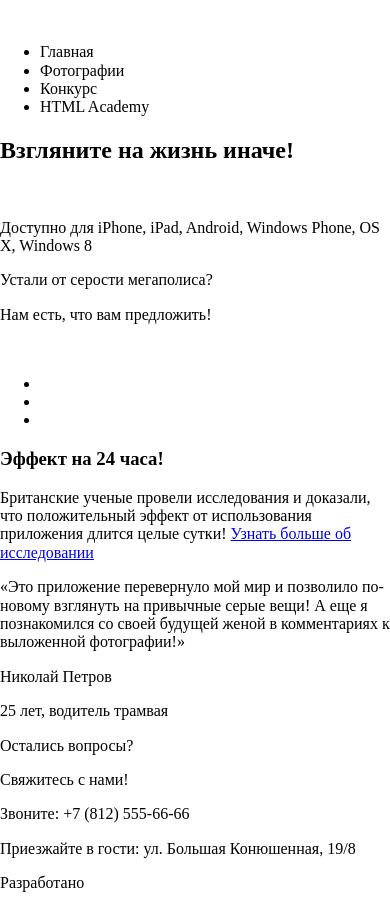
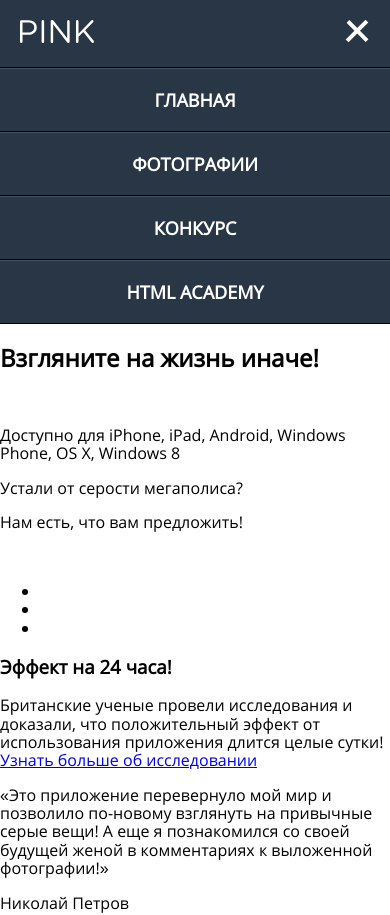
Before and after one commit to winhex/pink-16, a website: page source/index.html in a window 390 px wide. Shown: the top 915 px of the page. Drawn offline with nearby package versions, Linux system fonts and the light colour scheme; files that its build step writes are made by us from their sources; files whose address does not match are found by name.

Commit message:
хедер мобильная и дестктоп-версия

```diff
--- a/gulpfile.js
+++ b/gulpfile.js
@@ -23,7 +23,7 @@ gulp.task("css", function () {
 
     .pipe(gulp.dest("source/css"))
     .pipe(minify())
-    .pipe(rename("style.min.css"))
+    .pipe(rename("style-min.css"))
     .pipe(gulp.dest("source/css"))
     .pipe(server.stream());
 });
--- a/source/index.html
+++ b/source/index.html
@@ -12,14 +12,24 @@
     <header class="main-header">
         <h1 class="visually-hidden">Главная страница приложения Pink</h1>
         <nav class="main-nav">
-            <a href="#" class="main-logo">
-                <img class="main-logo__img" src="img/icon-logo-pink-white-mobile.svg" alt="Логотип" >
-            </a>
-            <ul class="main-nav__menu">
-                <li class="main-nav__item">Главная</li>
-                <li class="main-nav__item">Фотографии</li>
-                <li class="main-nav__item">Конкурс</li>
-                <li class="main-nav__item">HTML Academy</li>
+            <div class="main-nav__header">
+                <a href="#" class="main-logo">
+                  <picture>
+                      <source media="(min-width: 1200px)"  srcset="img/icon-logo-pink-white-desktop.svg">
+                      <source media="(min-width: 700px)"   srcset="img/icon-logo-pink-white-tablet.svg">
+                      <img class="main-logo__img" src="img/icon-logo-pink-white-mobile.svg" alt="Логотип" >
+                   </picture>
+                </a>
+
+                  <button class="main-nav__toggle" type="button"></button>
+
+              </div>
+
+              <ul class="main-nav__menu">
+                <li class="main-nav__item"><a class="main-nav__link" href="#">Главная</a></li>
+                <li class="main-nav__item"><a class="main-nav__link" href="#">Фотографии</a></li>
+                <li class="main-nav__item"><a class="main-nav__link" href="#">Конкурс</a></li>
+                <li class="main-nav__item"><a class="main-nav__link" href="#">HTML Academy</a></li>
             </ul>
         </nav>
     </header>
--- a/source/less/global.less
+++ b/source/less/global.less
@@ -1,3 +1,44 @@
+ // переменные
+@mobile-width: 320px;
+@tablet-width: 700px;
+@desktop-width: 1200px;
+
+@retina-dpi: 144dpi;
+@retina-dppx: 1.5dppx;
+
+ // переменные
+
+ // отладка
+ img:not([alt]), label:not([for]), input[type=submit]:not([value]) {
+      outline: 2px solid red;
+ }
+
+@font-face {
+  font-weight: normal;
+  font-family: "Open Sans";
+  font-style: normal;
+
+  src: url("../fonts/opensans.woff") format("woff");
+}
+
+@font-face {
+  font-weight: normal;
+  font-family: "Open Sans";
+  font-style: normal;
+
+  src: url("../fonts/opensans.woff2") format("woff2");
+}
+
+
+
+
+ // миксины
+
+.reset-list() {
+     margin:0;
+     padding:0;
+     list-style: none;
+}
 
 
 html {
@@ -24,3 +65,11 @@ html {
     max-width: 100%;
     height: auto;
   }
+
+  body {
+    min-width: 320px;
+    max-width: 1200px;
+    margin:0 auto;
+    font-family: "Open Sans", Arial, sans-serif;
+    background-color: #ffffff;
+  }
--- a/source/less/header.less
+++ b/source/less/header.less
@@ -0,0 +1,128 @@
+.main-header {
+	background-color: #283645;
+
+}
+
+.main-nav {
+
+	&__header {
+		display: flex;
+		padding:20px;
+		padding-bottom: 21px;
+		border-bottom: 1px solid rgba(0, 0, 0, 0.99);
+		justify-content: space-between;
+	}
+
+	&__menu {
+		.reset-list();
+		display: flex;
+
+		flex-direction: column;
+
+	}
+	&__item {
+		color: #ffffff;
+		text-transform: uppercase;
+		font-size: 18px;
+		font-weight: 700;
+		line-height: 32px;
+		text-align: center;
+		padding-top: 15px;
+		padding-bottom: 15px;
+		border-top: 1px solid rgba(71, 83, 96, 0.99);
+		border-bottom: 1px solid rgba(0, 0, 0, 0.99);
+
+
+	}
+
+	&__link {
+		text-decoration: none;
+		color: #ffffff;
+	}
+
+	&__toggle {
+
+		cursor: pointer;
+		border: none;
+		width: 25px;
+		height: 25px;
+		background-color: transparent;
+
+		&::before {
+			content: "";
+			position: absolute;
+			top: 29px;
+			right: 19px;
+			width: 27px;
+			height: 4px;
+			background-color: #ffffff;
+			transform: rotate(45deg);
+		}
+
+		&::after {
+			content: "";
+			position: absolute;
+			top: 29px;
+			right: 19px;
+			width: 28px;
+			height: 4px;
+			background-color: #ffffff;
+			transform: rotate(-45deg);
+		}
+
+
+	}
+
+
+}
+
+
+@media (min-width: @tablet-width) {
+
+
+}
+
+@media (min-width: @desktop-width) {
+
+	.main-nav {
+
+		display: flex;
+		padding-bottom: 24px;
+
+
+
+
+		&__toggle {
+			display: none;
+		}
+
+		&__header {
+			display: inline-block;
+			border-bottom: none;
+			padding:0;
+			margin-left: 130px;
+			margin-top: 22px;
+			margin-right: 173px;
+		}
+
+		&__menu {
+			flex-direction: row;
+			margin-top: 18px;
+		}
+
+		&__item {
+			border-top: none;
+			border-bottom: none;
+			margin-right: 80px;
+		}
+
+		&__link {
+			text-transform: none;
+			font-size: 18px;
+			font-weight: 400;
+			line-height: 18px;
+		}
+	}
+
+
+}
```
